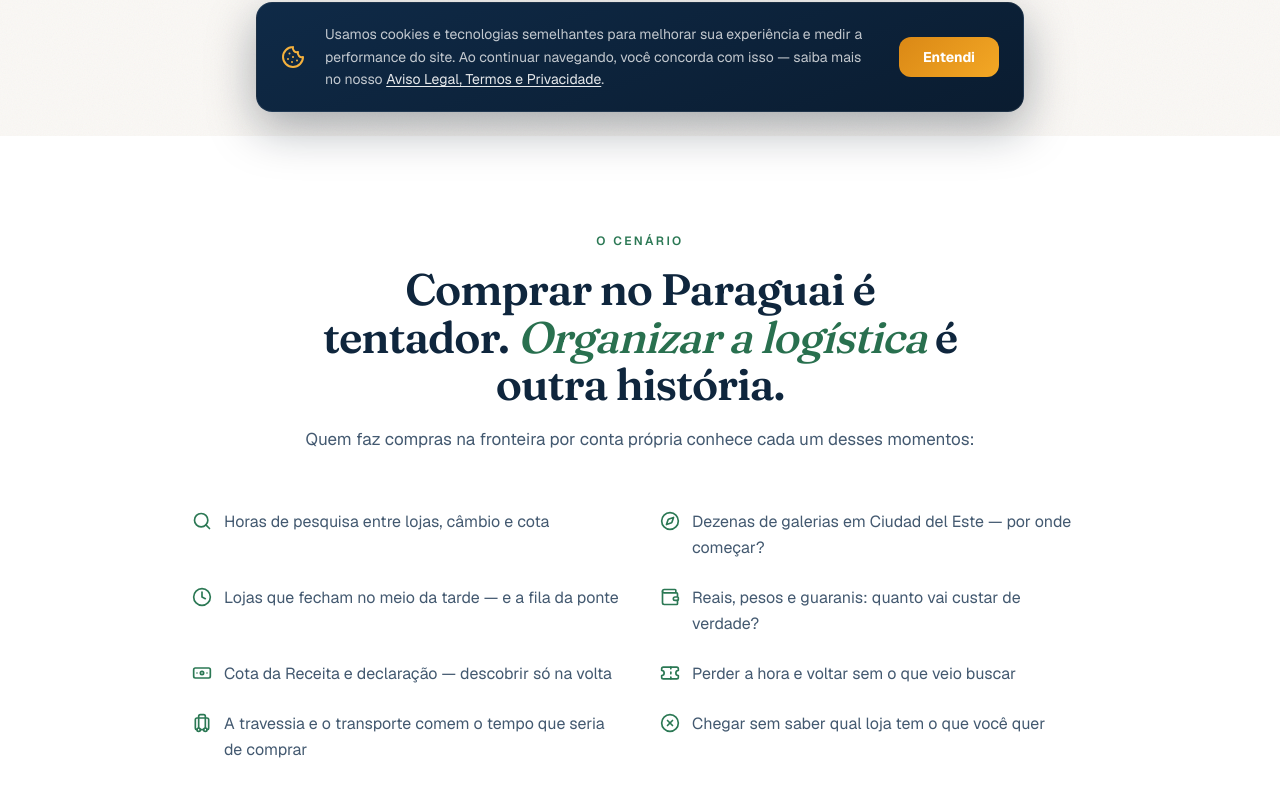
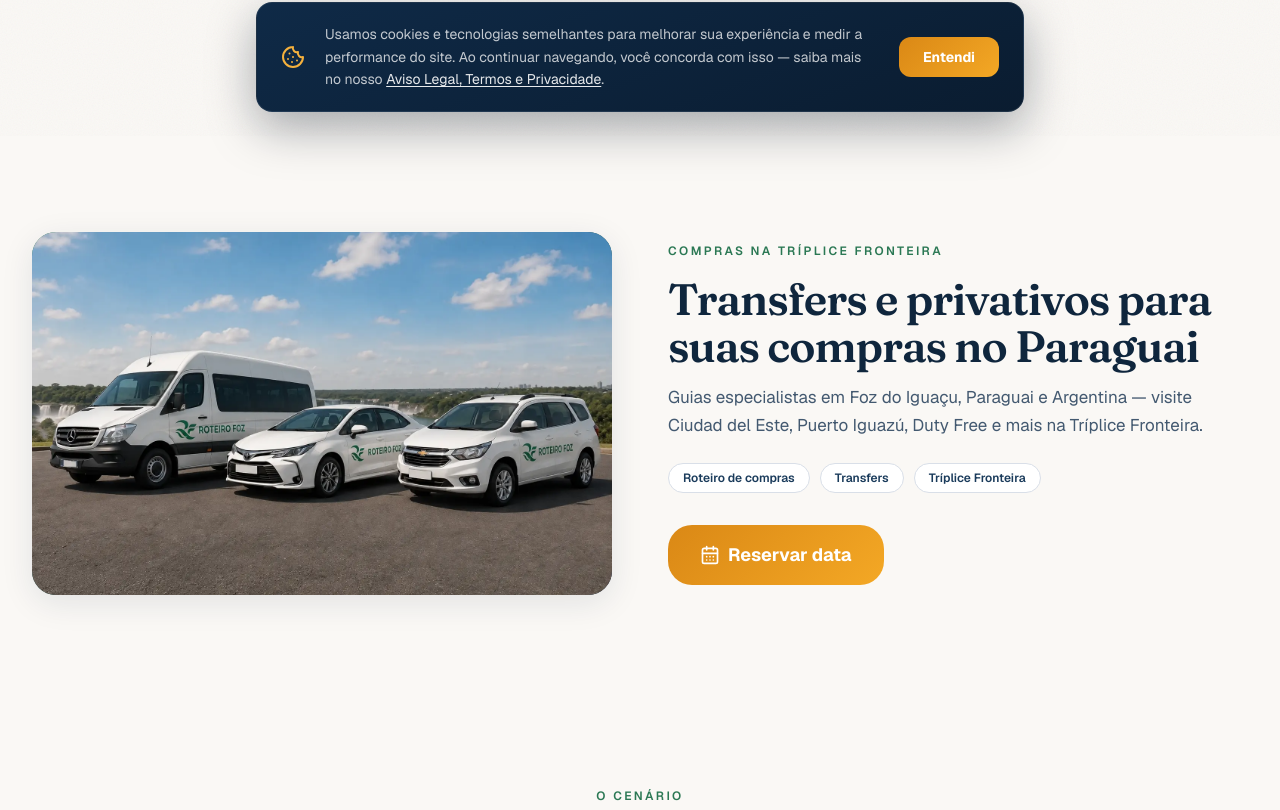
Before and after one commit to matheuswebmkt/comprasparaguay, a Next.js app: page / in a window 1280 px wide. Shown: the part 664-1474 px from the top of the page. Built offline with nearby package versions, Linux system fonts and the light colour scheme; no server answers; the database is empty.

Commit message:
feat(home): TransferPitchCard sobe pra 2ª posição com fundos trocados — card branco antes das Dores (areia), ritmo §7.5 preservado

```diff
--- a/app/page.tsx
+++ b/app/page.tsx
@@ -88,14 +88,15 @@ export default function Home() {
       <JsonLd data={faqSchema(HOME_UI.pt.faq.items)} />
       <Navbar />
       <main style={{ background: "hsl(40,33%,97%)" }}>
-        {/* Alternância de fundo §7.5: Hero areia → DoresSection branco → TransferPitchCard areia →
+        {/* Alternância de fundo §7.5: Hero areia → TransferPitchCard branco → DoresSection areia →
             AutoridadeSection branco → FAQ areia → PilaresFoz branco → CtaFinal areia.
-            ⓘ Inserir a seção de transfer deslocou a paridade de TODAS as demais: as quatro de baixo
-            trocaram de cor na mesma leva. Mexer numa delas sozinho quebra o ritmo (§7.5). */}
+            ⓘ A troca de posição das duas primeiras seções trocou TAMBÉM os fundos delas: o card
+            herdou o branco que era das Dores, e estas assumiram o areia — o ritmo areia/branco
+            da página continua intacto (§7.5). */}
         <RoteirosHero />
-        <DoresSection />
         {/* O card é o mesmo do `/transfer`; `placement="home"` só troca o fundo e a telemetria. */}
         <TransferPitchCard placement="home" />
+        <DoresSection />
         <AutoridadeSection />
         <FaqSection />
         <PilaresFoz />
--- a/components/home/DoresSection.tsx
+++ b/components/home/DoresSection.tsx
@@ -1,12 +1,12 @@
 // Filepath: components/home/DoresSection.tsx
-// Version: 1.0
-// Nome da Versão: "Seção da dor — o cenário de quem planeja Foz por conta própria"
+// Version: 1.1
+// Nome da Versão: "Fundo areia — a seção trocou de lugar com o card de transfer (3ª da home)"
 //
-// Segunda dobra da home (logo após o hero): EMPATIA, não prova. O visitante se vê nos 8
+// Segunda dobra da home (logo depois do card de transfer): EMPATIA, não prova. O visitante se vê nos 8
 // momentos (tempo, paralisia de escolha, horário, orçamento, fronteira, antecipação,
 // logística, perda). Sem CTA (§8-bis — um CTA por seção; quem fecha a ideia é a próxima,
-// AutoridadeSection). Fundo branco (alternância §7.5: hero areia → esta branco → autoridade
-// areia → AutoridadeSection areia).
+// AutoridadeSection). Fundo areia (alternância §7.5: hero areia → transfer branco → esta areia →
+// autoridade branco).
 
 "use client";
 
@@ -21,7 +21,7 @@ export default function DoresSection() {
   const { locale } = useLocale();
   const t = HOME_UI[locale].dores;
   return (
-    <section className="rf-section" style={{ background: "hsl(0,0%,100%)" }}>
+    <section className="rf-section" style={{ background: "hsl(40,33%,97%)" }}>
       <div className="section-container">
         <div className="rf-head">
           <p className="rf-eyebrow">{t.eyebrow}</p>
```
Also changed, not shown: components/niche/TransferPitchCard.tsx (+5 -5 lines).
